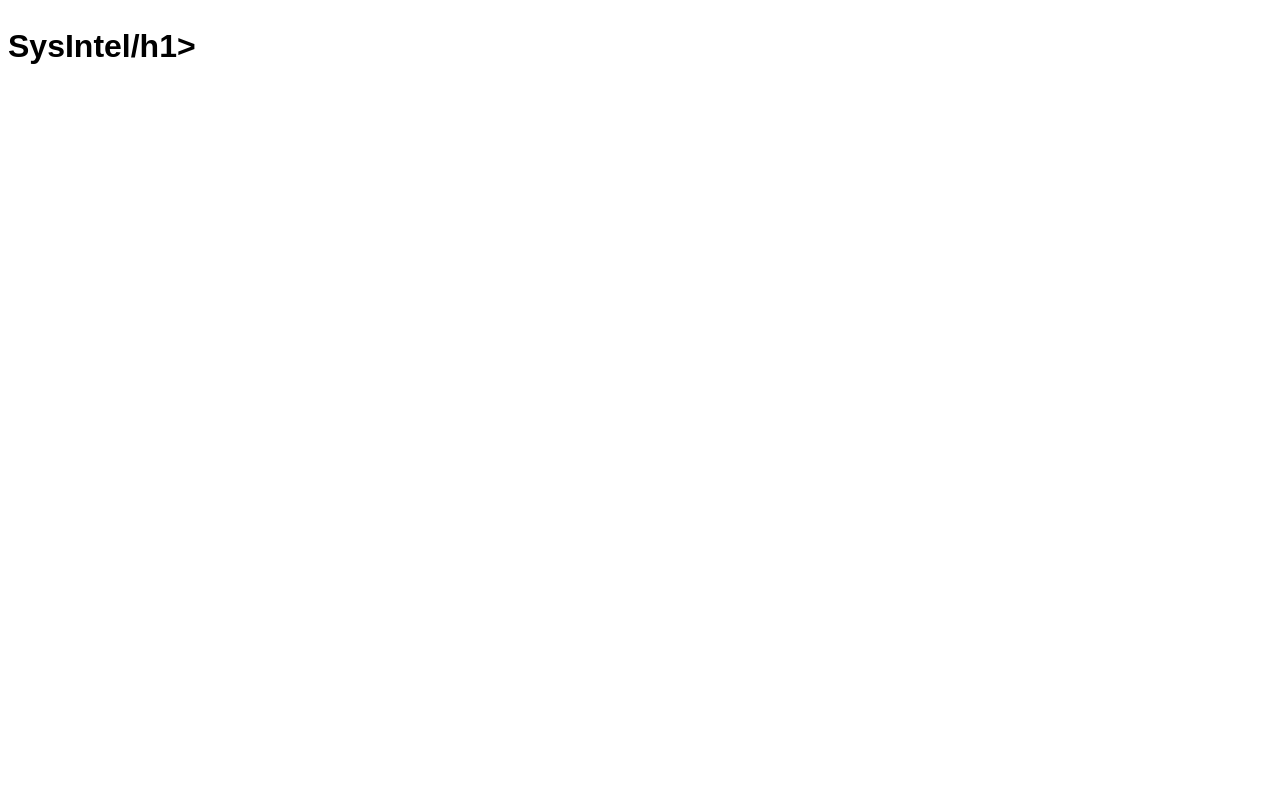
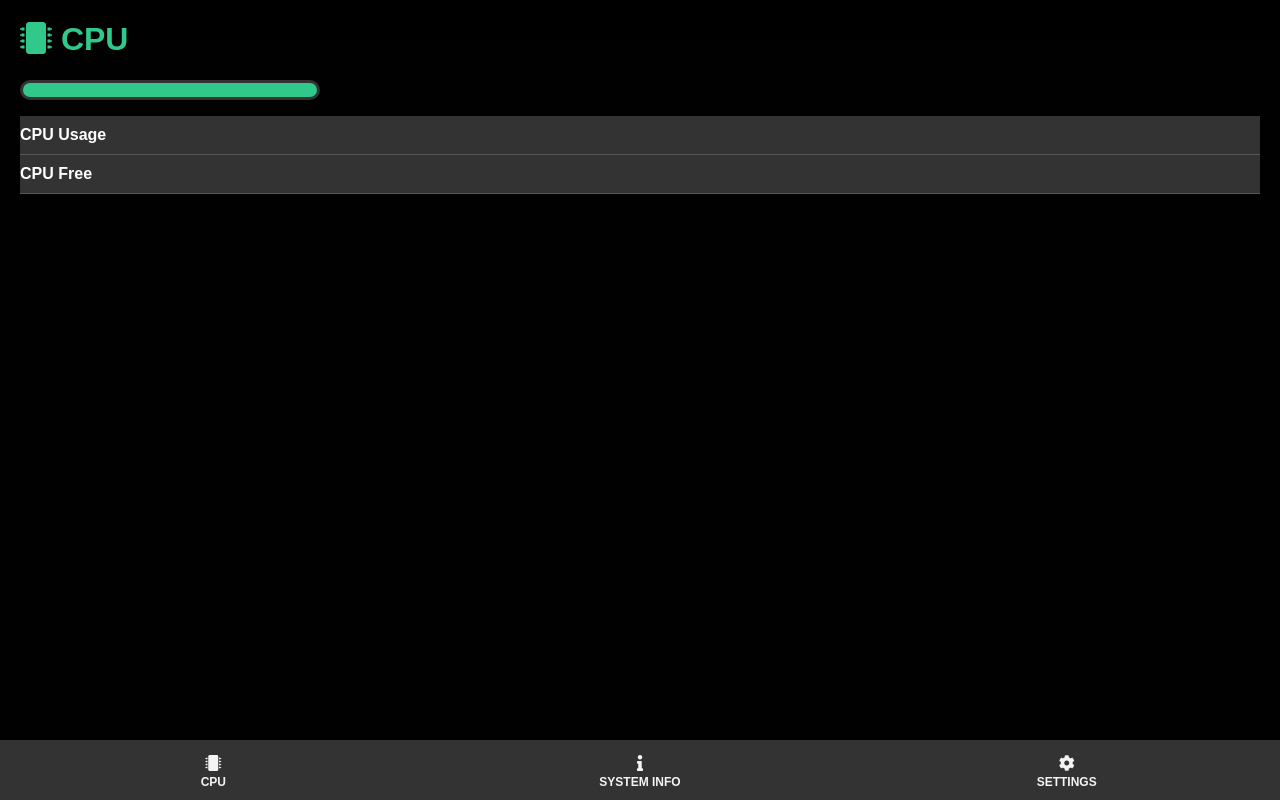
Before and after one commit to Isrealsix/sysIntel, an Electron app: page app/index.html in a window 1280 px wide. Drawn offline with Linux system fonts and the light colour scheme.

Commit message:
created the interface

```diff
--- a/app/css/style.css
+++ b/app/css/style.css
@@ -1,8 +1,144 @@
+:root {
+  --primary-color: #30c88b;
+  --background-color: #000;
+  --secondary-background-color: #333;
+}
+
 * {
   box-sizing: border-box;
 }
 
 body {
+  background: var(--background-color) url('../img/bg.jpg') no-repeat 0px 40px /
+    cover;
+  color: #fff;
   font-family: Arial, Helvetica, sans-serif;
-  line-height: 1.6;
+  font-size: 16px;
+  display: flex;
+  align-items: center;
+  justify-content: center;
+  min-height: 100vh;
+  margin: 0;
 }
+
+ul {
+  list-style: none;
+  padding: 0;
+}
+
+.content {
+  opacity: 0;
+  object-fit: cover;
+  position: absolute;
+  top: 0;
+  left: 0;
+  height: calc(100% - 60px);
+  width: 100%;
+  transition: opacity 0.4s ease;
+  padding: 0 20px;
+}
+
+.content li {
+  padding: 10px 0;
+  border-bottom: 1px #555 solid;
+  background: var(--secondary-background-color);
+}
+
+.content.show {
+  opacity: 1;
+}
+
+.hide {
+  display: none;
+}
+
+nav {
+  position: absolute;
+  bottom: 0;
+  left: 0;
+  margin-top: -5px;
+  width: 100%;
+}
+
+nav ul {
+  background-color: var(--secondary-background-color);
+  display: flex;
+  padding: 5px 0 0;
+  margin: 0;
+  list-style-type: none;
+  height: 60px;
+}
+
+nav ul li {
+  color: #f4f4f4;
+  cursor: pointer;
+  flex: 1;
+  padding: 10px;
+  text-align: center;
+  text-transform: uppercase;
+  font-weight: bold;
+}
+
+h1,
+nav ul li:hover,
+nav ul li.active {
+  color: var(--primary-color);
+}
+
+nav ul li p {
+  font-size: 12px;
+  margin: 2px 0;
+}
+
+.progress-bar {
+  background: var(--secondary-background-color);
+  border-radius: 13px;
+  height: 20px;
+  width: 300px;
+  padding: 3px;
+}
+
+.progress {
+  content: '';
+  display: block;
+  background: var(--primary-color);
+  height: 100%;
+  border-radius: 9px;
+}
+
+.alert {
+  text-align: center;
+  padding: 5px;
+  color: orange;
+  border: orange 1px solid;
+}
+
+.form-control {
+  margin: 15px 0;
+}
+
+.form-control label {
+  display: block;
+  margin-bottom: 10px;
+}
+
+.form-control input,
+.form-control select {
+  width: 100%;
+  padding: 4px;
+}
+
+.btn {
+  cursor: pointer;
+  display: inline-block;
+  border: 0;
+  background: var(--secondary-background-color);
+  color: #fff;
+  padding: 7px 10px;
+  margin-top: 10px;
+}
+
+.btn:active,
+.btn:focus {
+  outline: 0;
+}
--- a/app/index.html
+++ b/app/index.html
@@ -7,10 +7,67 @@
       http-equiv="Content-Security-Policy"
       content="script-src 'self' 'unsafe-inline'"
     />
+    <link rel="stylesheet" href="css/all.min.css" />
     <link rel="stylesheet" href="css/style.css" />
     <title>SysIntel | Monitor your CPU</title>
   </head>
   <body>
-    <h1>SysIntel/h1>
+    <main>
+      <div class="content show">
+        <h1><i class="fas fa-microchip"></i> CPU</h1>
+        <div class="progress-bar">
+          <div class="progress" id="cpu-progress"></div>
+        </div>
+        <ul>
+          <li><strong>CPU Usage</strong><span id="cpu-usage"></span></li>
+          <li><strong>CPU Free</strong><span id="cpu-free"></span></li>
+        </ul>
+        <div id="cpu-model"></div>
+      </div>
+      <div class="content">
+        <h1>
+          <h1 class="fas fa-info"></h1>
+          System Info
+        </h1>
+        <ul>
+          <li><strong>Computer Name</strong><span id="comp-name"></span></li>
+          <li><strong>OS</strong><span id="os"></span></li>
+          <li><strong>System Uptime</strong><span id="sys-uptime"></span></li>
+          <li><strong>System Memory</strong><span id="mem-total"></span></li>
+        </ul>
+      </div>
+      <div class="content">
+        <h1><i class="fas fa-cog"></i> Settings</h1>
+        <div id="alert" class="hide"></div>
+        <form id="settings-form">
+          <div class="form-control">
+            <label for="cpu-overload">CPU Overload Warning</label>
+            <input type="number" id="cpu-overload" />
+          </div>
+          <div class="form-control">
+            <label for="alert-frequency">Alert Frequency (In Minutes)</label>
+            <input type="number" id="alert-frequency" />
+          </div>
+          <input type="submit" value="Save" class="btn" />
+        </form>
+      </div>
+    </main>
+    <nav id="nav">
+      <ul>
+        <li>
+          <i class="fas fa-microchip"></i>
+          <p>CPU</p>
+        </li>
+        <li>
+          <i class="fas fa-info"></i>
+          <p>System Info</p>
+        </li>
+        <li>
+          <i class="fas fa-cog"></i>
+          <p>Settings</p>
+        </li>
+      </ul>
+    </nav>
   </body>
+  <script src="js/tabs.js"></script>
 </html>
```
Also changed, not shown: 1 other file.
